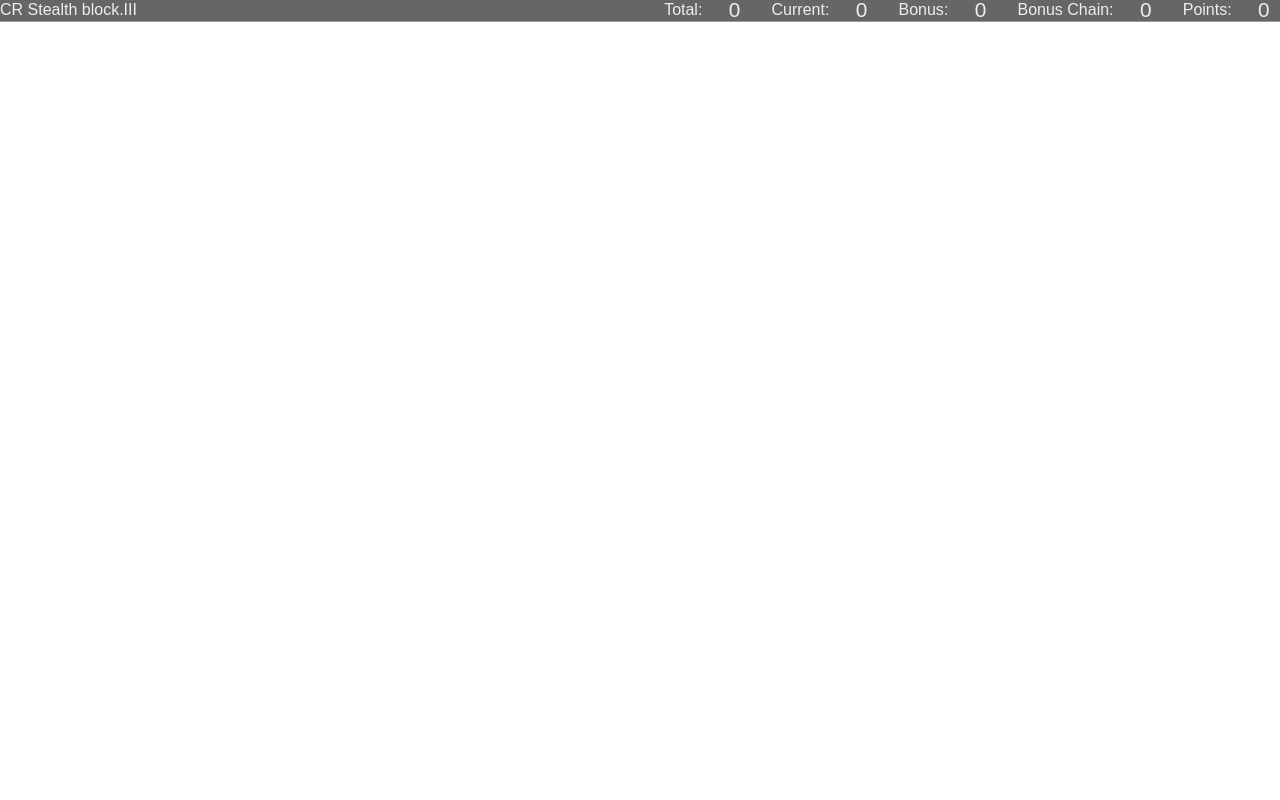
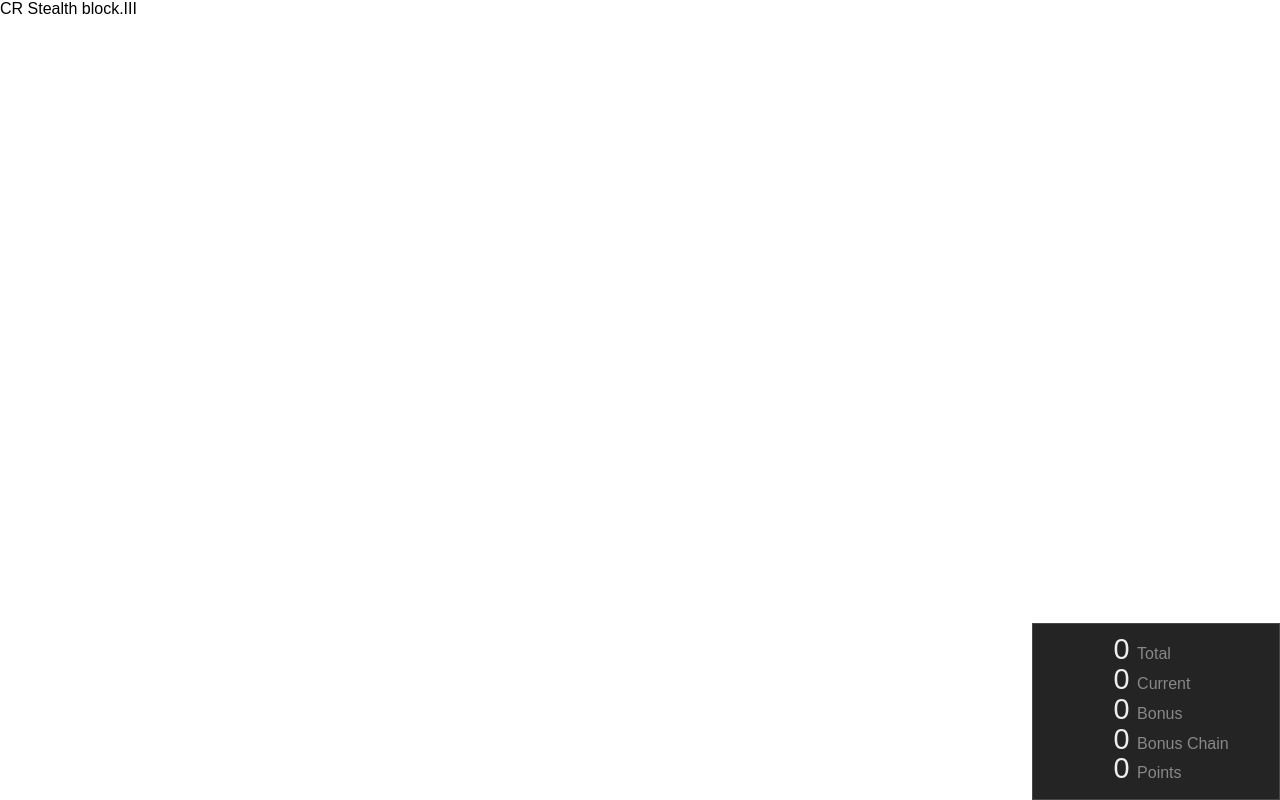
Before and after one commit to yukkeorg/pcounter-server.js, a website built with webpack: page public/index.html in a window 1280 px wide. Built offline with nearby package versions, Linux system fonts and the light colour scheme; no server answers; a web font is replaced by a local one.

Commit message:
update style (incomplete)

```diff
--- a/public/index.html
+++ b/public/index.html
@@ -8,19 +8,14 @@
 <body>
   <section class="container">
     <span>CR Stealth block.III</span>
-    <ul class="pcounter">
-      <li class="pcounter__label">Total</li>
-      <li class="pcounter__value" id="pcount_total">0</li>
-      <li class="pcounter__label">Current</li>
-      <li class="pcounter__value" id="pcount_current">0</li>
-      <li class="pcounter__label">Bonus</li>
-      <li class="pcounter__value" id="pcount_bonus">0</li>
-      <li class="pcounter__label">Bonus Chain</li>
-      <li class="pcounter__value" id="pcount_bonus_chain">0</li>
-      <li class="pcounter__label">Points</li>
-      <li class="pcounter__value" id="pcount_points">0</li>
-    </ul>
   </section>
+  <ul class="pcounter">
+    <li><span class="pcounter__value" id="pcount_total">0</span><span class="pcounter__label">Total</span>       </li>
+    <li><span class="pcounter__value" id="pcount_current">0</span><span class="pcounter__label">Current</span>     </li>
+    <li><span class="pcounter__value" id="pcount_bonus">0</span><span class="pcounter__label">Bonus</span>       </li>
+    <li><span class="pcounter__value" id="pcount_bonus_chain">0</span><span class="pcounter__label">Bonus Chain</span> </li>
+    <li><span class="pcounter__value" id="pcount_points">0</span><span class="pcounter__label">Points</span>      </li>
+  </ul>
   <script src="js/app.bundle.js"></script>
 </body>
 </html>
--- a/resource/css/style.scss
+++ b/resource/css/style.scss
@@ -1,5 +1,5 @@
 // vim: ft=sass ts=2 sts=2 sw=2
-@import url('https://fonts.googleapis.com/css?family=Fira+Sans+Condensed:300,400');
+@import url('https://fonts.googleapis.com/css?family=Fira+Sans+Condensed:200,400');
 
 *, *:after, *:before {
   box-sizing: border-box;
@@ -15,6 +15,8 @@ body {
   width: 100%;
   margin: 0;
   padding: 0;
+
+  font-family: 'Fira Sans Condensed', sans-serif;
 }
 
 ul {
@@ -29,45 +31,42 @@ ul {
 }
 
 .container {
-  font-family: 'Fira Sans Condensed', sans-serif;
-  width: 100%;
-  color: #eeeeee;
-  background-color: #666666;
-  border-bottom: 1px solid #999999;
-  line-height: 1.3em;
-
   &:after {
     @include clearfix;
   }
 }
 
 .pcounter {
-  display: table;
-  float: right;
+  display: block;
+  position: absolute;
+  right: 0;
+  bottom: 0;
+  width: 15.5em;
+  color: #eeeeee;
+  background-color: #242424;
+  border: 1px solid #484848;
+  line-height: 1.55em;
+  padding: 0.8em;
+
+  list-style-type: none;
   // margin-left: auto;
   // margin-right: auto;
 
-  li {
-    margin-right: 1em;
-    vertical-align: middle;
+  &__title {
 
-    &:last-child {
-      margin-right: 0;
-    }
   }
 
   &__label {
-    display: inline-block;
-    &:after {
-      content: ":";
-    }
+    display: inline;
+    color: #888888;
   }
 
   &__value {
     display: inline-block;
+    padding-right: 0.5ex;
+    font-size: 1.8em;
+    font-weight: 200;
+    width: 6ex;
     text-align: right;
-    padding-left: 0.5em;
-    padding-right: 0.5em;
-    font-size: 1.3em;
   }
 }
```
